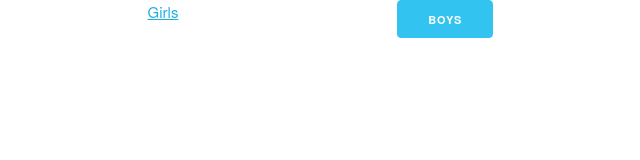
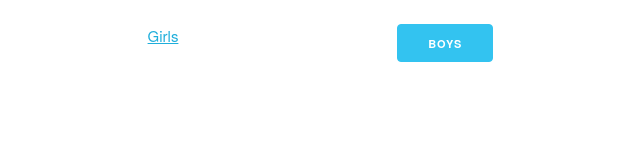
Before and after one commit to jfredee/jfredee.github.io, a plain HTML site: page index.html in a window 1280 px wide. Shown: the whole page, without its empty margins (262-902 px from the left). Drawn offline with Linux system fonts and the light colour scheme.

Commit message:
adding a blank row

```diff
--- a/index.html
+++ b/index.html
@@ -2,6 +2,9 @@
 <link rel="stylesheet" type="text/css" href="normalize.css"/>
 
 <div class="container">
+  <div class="row">
+    <div class="twelve columns">&nbsp;</div>
+  </div>
   <div class="row">
     <div class="three columns">&nbsp;</div>
     <div class="three columns">
```
